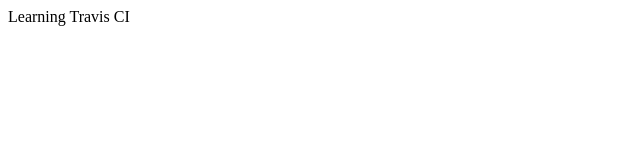
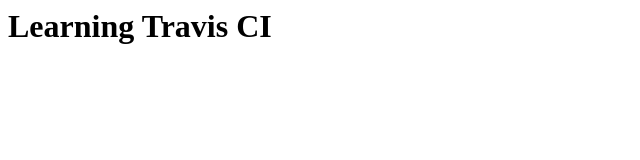
Before and after one commit to hauserulrich/travislearn, a plain HTML site: page www/html/index.html in a window 1280 px wide. Shown: the whole page, without its empty margins (0-640 px from the left). Drawn offline with Linux system fonts and the light colour scheme.

Commit message:
'Fixed' deliberate error in html index file

```diff
--- a/www/html/index.html
+++ b/www/html/index.html
@@ -3,7 +3,7 @@
 	<title>Minimal XHTML 5 Document</title>
 </head>
 <body>
-	<h>
+	<h1>
 		Learning Travis CI
 	</h1>
 </body>
```
